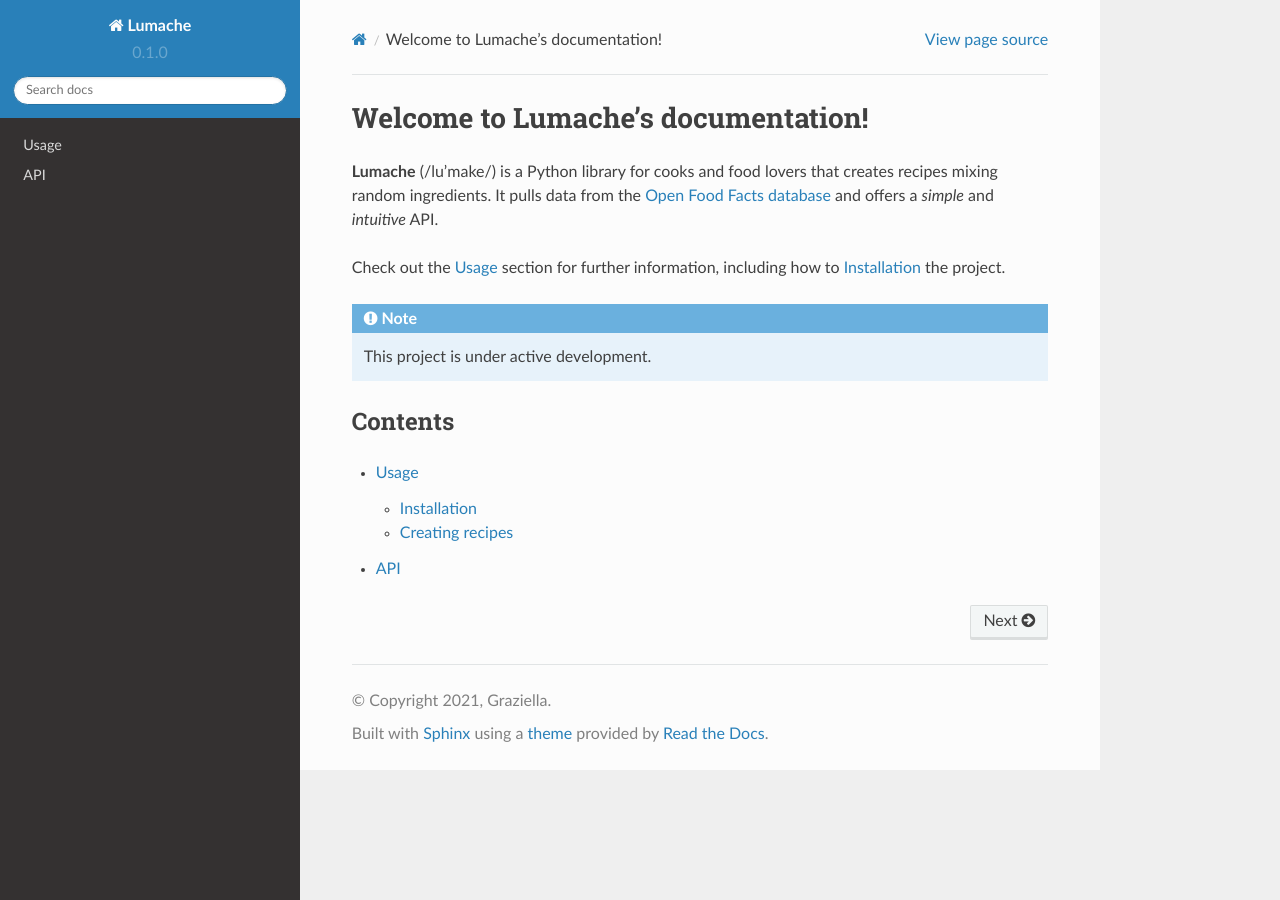
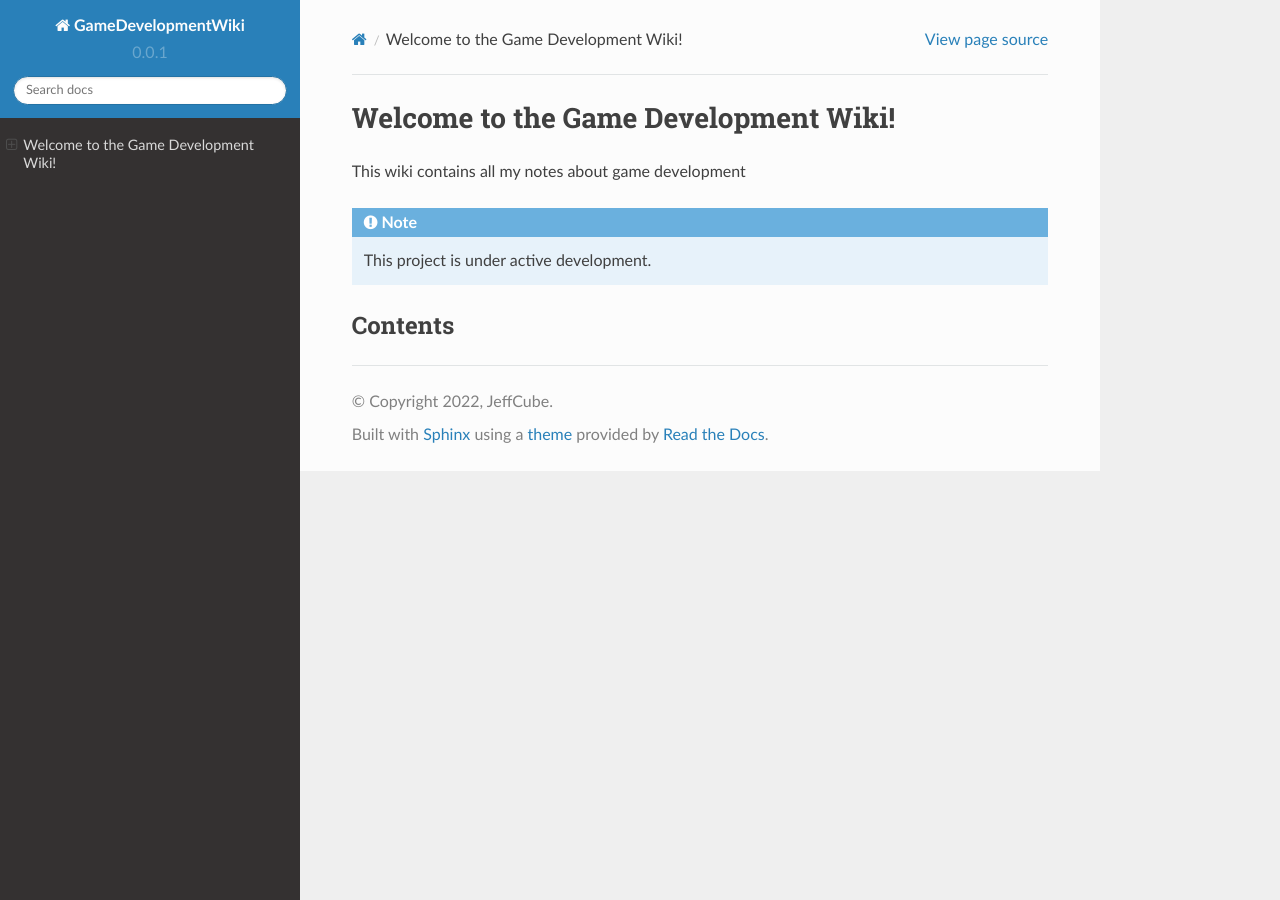
Before and after one commit to JeffCube99/GameDevelopmentWiki, a Sphinx documentation site: the page built from docs/source/index.rst, in a window 1280 px wide. Built offline with Sphinx 7.4.7 and the Read the Docs theme 2.0.0, drawn with Linux system fonts in a browser that asks for light colours.

Commit message:
* Initial Commit. Clearing out template information

```diff
--- a/docs/source/api.rst
+++ /dev/null
@@ -1,7 +0,0 @@
-API
-===
-
-.. autosummary::
-   :toctree: generated
-
-   lumache
--- a/docs/source/conf.py
+++ b/docs/source/conf.py
@@ -2,12 +2,12 @@
 
 # -- Project information
 
-project = 'Lumache'
-copyright = '2021, Graziella'
-author = 'Graziella'
+project = 'GameDevelopmentWiki'
+copyright = '2022, JeffCube'
+author = 'JeffCube'
 
-release = '0.1'
-version = '0.1.0'
+version = '0.0.1'
+release = version
 
 # -- General configuration
 
--- a/docs/source/index.rst
+++ b/docs/source/index.rst
@@ -1,13 +1,7 @@
-Welcome to Lumache's documentation!
-===================================
+Welcome to the Game Development Wiki!
+=====================================
 
-**Lumache** (/lu'make/) is a Python library for cooks and food lovers
-that creates recipes mixing random ingredients.
-It pulls data from the `Open Food Facts database <https://world.openfoodfacts.org/>`_
-and offers a *simple* and *intuitive* API.
-
-Check out the :doc:`usage` section for further information, including
-how to :ref:`installation` the project.
+This wiki contains all my notes about game development
 
 .. note::
 
@@ -17,6 +11,3 @@
 --------
 
 .. toctree::
-
-   usage
-   api
--- a/pyproject.toml
+++ b/pyproject.toml
@@ -3,6 +3,6 @@
 build-backend = "flit_core.buildapi"
 
 [project]
-name = "lumache"
-authors = [{name = "Graziella", email = "graziella@lumache"}]
+name = "GameDevelopmentWiki"
+authors = [{name = "JeffCube", email = "jeffcube99@gmail.com"}]
 dynamic = ["version", "description"]
```
Also changed, not shown: README.rst (+3 -8 lines), docs/source/usage.rst (deleted, +0 -33 lines), lumache.py (deleted, +0 -23 lines).
